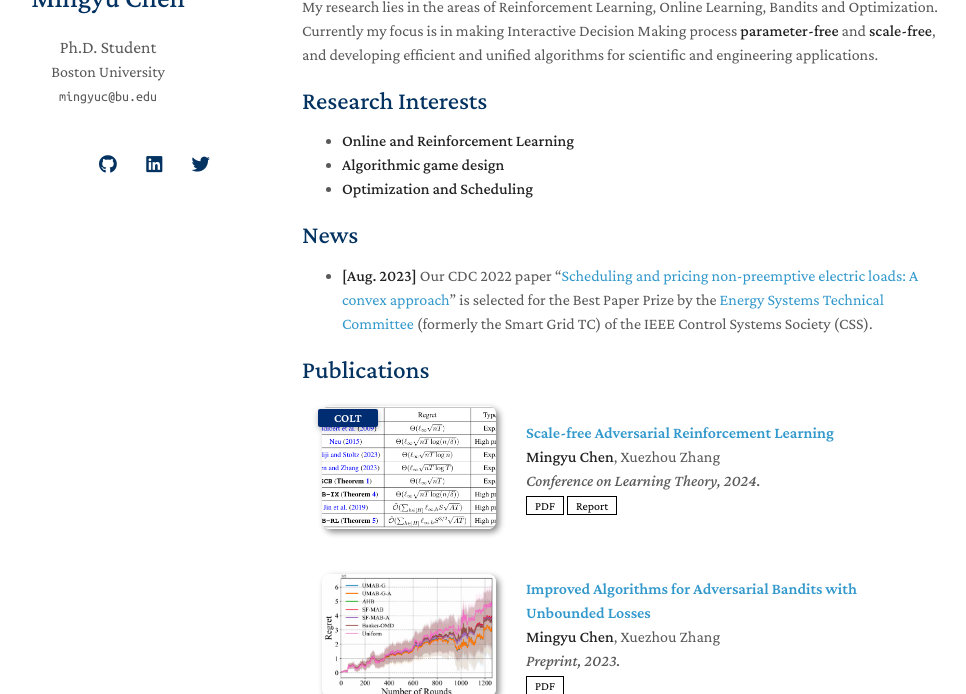
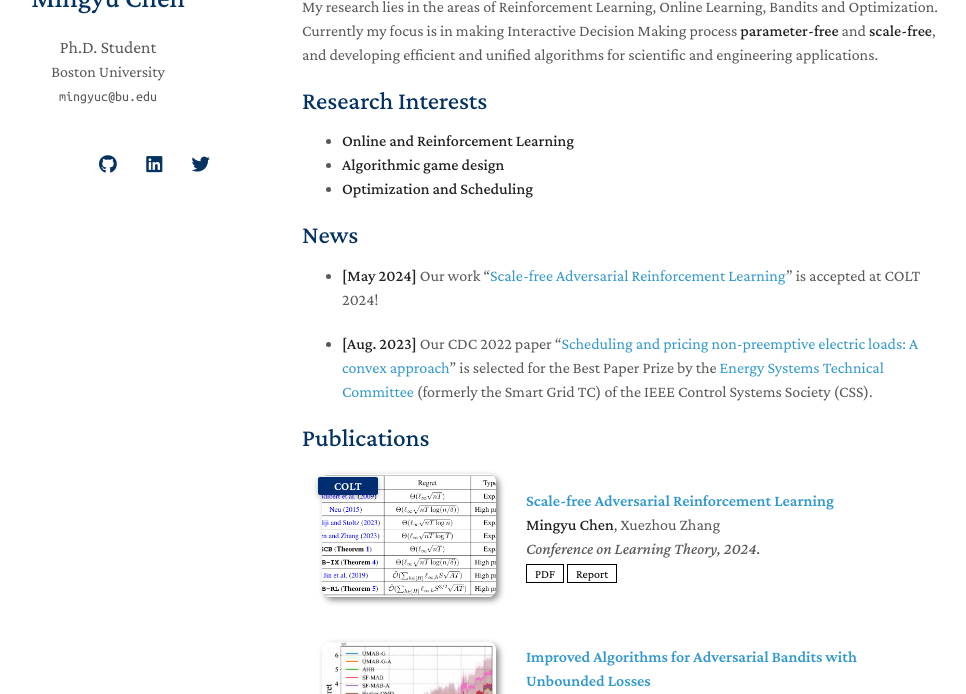
Before and after one commit to MYC000801/MYC000801.github.io, a Jekyll site: the page built from index.md, in a window 1280 px wide and 900 px high, cut to the strip 206-900 px from the top of the window. Shown: the whole strip, without its empty margins (168-1134 px from the left). Built offline with Jekyll 4.4.1, drawn with Linux system fonts in a browser that asks for light colours; nearby versions of some CDN libraries; a style sheet for code colours, icons or effects is not loaded; our own code applies the rules of GitHub Pages for plain Markdown files.

Commit message:
Update index.md

```diff
--- a/index.md
+++ b/index.md
@@ -16,6 +16,8 @@ My research lies in the areas of Reinforcement Learning, Online Learning, Bandit
 
 ## News
 
+- **[May 2024]** Our work “[Scale-free Adversarial Reinforcement Learning](https://arxiv.org/abs/2403.00930)” is accepted at COLT 2024!
+
 - **[Aug. 2023]** Our CDC 2022 paper “[Scheduling and pricing non-preemptive electric loads: A convex approach](https://ieeexplore.ieee.org/document/9993199)” is selected for the Best Paper Prize by the [Energy Systems Technical Committee](https://ieeecss.org/technical-committee/energy-systems) (formerly the Smart Grid TC) of the IEEE Control Systems Society (CSS).
 
 {% include_relative _includes/publications.md %}
```
